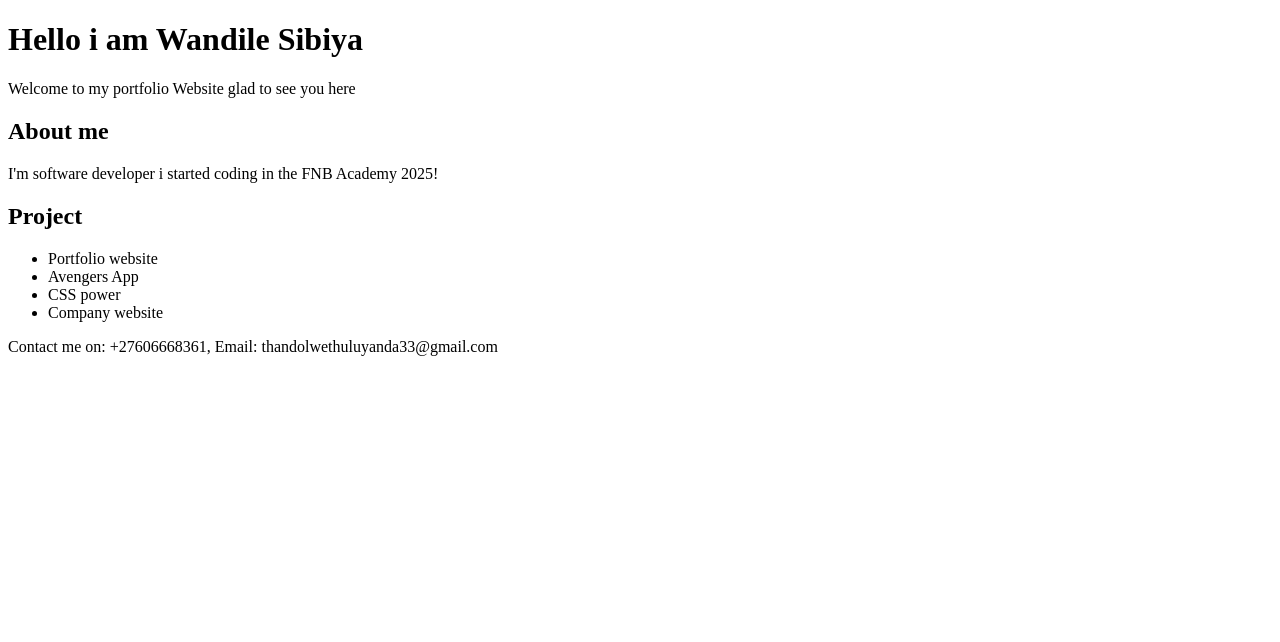
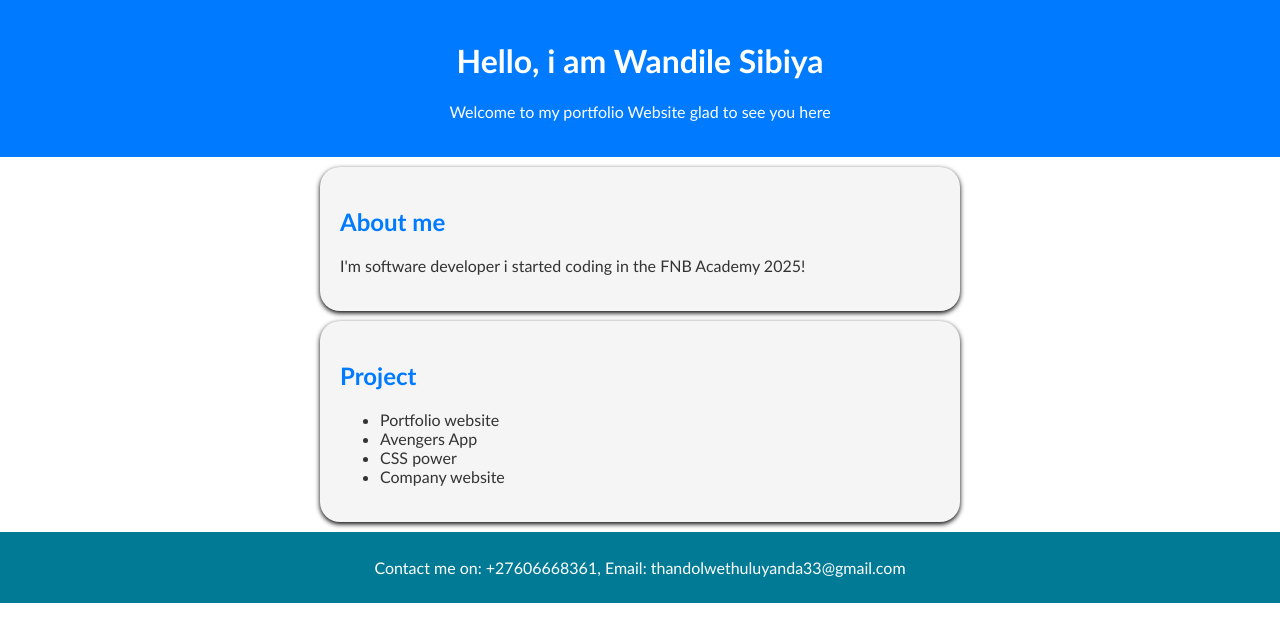
Before and after one commit to Thandolwethu20-web/wandile-portfolio, a plain HTML site: page index.html in a window 1280 px wide. Drawn offline with Linux system fonts and the light colour scheme.

Commit message:
added some styling to portfolio website
first version of portfolio done with styling complete

```diff
--- a/index.html
+++ b/index.html
@@ -4,11 +4,11 @@
     <meta charset="UTF-8" />
     <meta name="viewport" content="width=device-width, initial-scale=1.0" />
     <title>Wandile Sibiya-portfolio</title>
-    <link rel="stylesheet" href="style.css" />
+    <link rel="stylesheet" href="style.css">
   </head>
   <body>
     <header>
-      <h1>Hello i am Wandile Sibiya</h1>
+      <h1>Hello, i am Wandile Sibiya</h1>
       <p>Welcome to my portfolio Website glad to see you here</p>
     </header>
     <section class="about">
@@ -22,6 +22,7 @@
         <li>Avengers App</li>
         <li>CSS power</li>
         <li>Company website</li>
+
     </ul>
     </section>
     <footer>
--- a/style.css
+++ b/style.css
@@ -0,0 +1,35 @@
+body{
+    font-family: 'Gill Sans', 'Gill Sans MT', Calibri, 'Trebuchet MS', sans-serif;
+    background:#ffffff;
+    color: #333;
+    margin: 0;
+    padding: 0;
+}
+header{
+    background: #007bff;
+    color: #ffffff;
+    padding: 20px;
+    text-align: center;
+}
+section{
+    padding: 20px;
+    margin:10px auto;
+    max-width: 600px;
+    background-color:whitesmoke;
+    border-radius: 20px;
+    box-shadow: 0 2px 5px rgb(0,0,0,01);
+
+}
+.about{
+    padding: 20px;
+
+}
+h2{
+    color: #007bff;
+}
+footer{
+    text-align: center;
+    padding: 10px;
+    background: #007a95;
+    color: #ffffff;
+}
```
